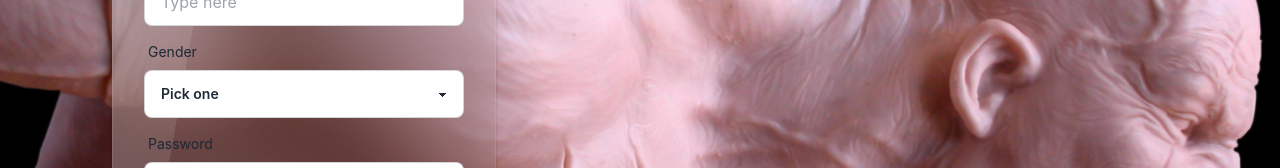
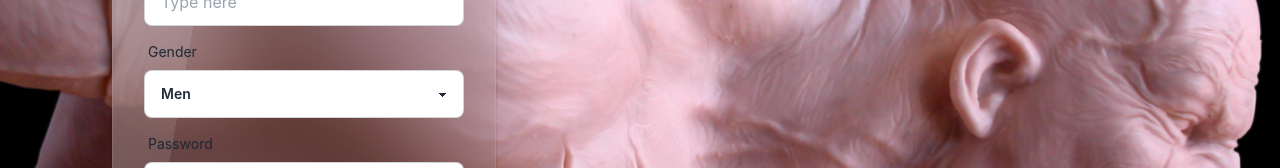
Before and after one commit to SalmanFaris20/challenge-10, a Next.js app: page /register in a window 1280 px wide. Shown: the part 298-466 px from the top of the page. Built offline with nearby package versions, Linux system fonts and the light colour scheme; no server answers.

Commit message:
tambah finished

```diff
--- a/components/CardRegister.jsx
+++ b/components/CardRegister.jsx
@@ -74,10 +74,9 @@ export default function CardRegister() {
               className="select select-bordered"
               name="gender"
               onChange={onInputChange}
+              defaultValue={"Men"}
             >
-              <option disabled selected defaultValue={"Men"}>
-                Pick one
-              </option>
+              <option disabled>Pick one</option>
               <option value={"Men"}>Men</option>
               <option value={"Women"}>Women</option>
             </select>
```
